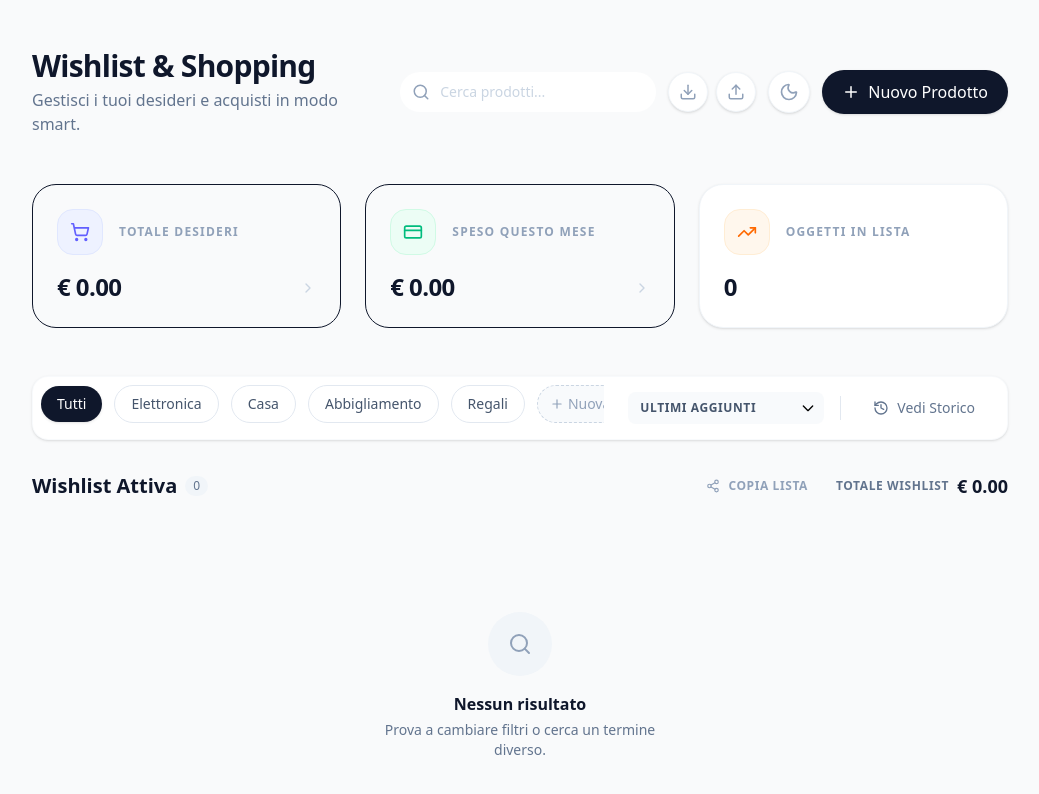
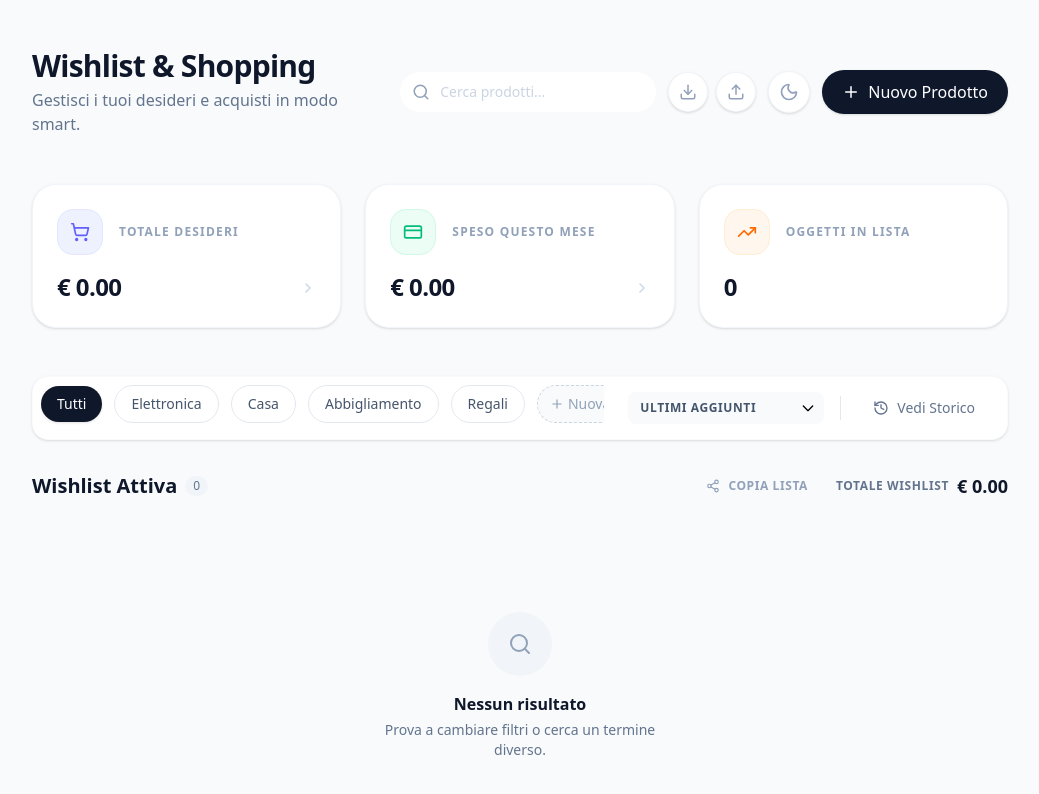
Before and after one commit to TheRealSirius/Laterbase, a React (Vite) app: page / in a window 1280 px wide. Shown: the top 794 px of the page, without its empty margins (120-1159 px from the left). Built offline with nearby package versions, Linux system fonts and the light colour scheme.

Commit message:
Sistemazione grafica

```diff
--- a/src/components/Dashboard.jsx
+++ b/src/components/Dashboard.jsx
@@ -54,12 +54,14 @@ const Dashboard = ({ products, isDarkMode, onSpentClick, onWishlistClick }) => {
                 <div
                     key={idx}
                     onClick={stat.onClick}
-                    className={`p-6 rounded-3xl border transition-all duration-300 ${stat.clickable
-                        ? (isDarkMode
-                            ? 'cursor-pointer hover:border-zinc-700 hover:bg-zinc-800/50 hover:-translate-y-1 hover:shadow-2xl hover:shadow-indigo-500/5'
-                            : 'cursor-pointer hover:border-slate-200 hover:shadow-xl hover:-translate-y-1')
-                        : (isDarkMode ? 'bg-zinc-900 border-zinc-800' : 'bg-white border-slate-100 shadow-sm')
-                        } ${isDarkMode && !stat.clickable ? 'bg-zinc-900 border-zinc-800' : ''} ${!isDarkMode && !stat.clickable ? 'bg-white border-slate-100 shadow-sm' : ''}`}
+                    tabIndex={stat.clickable ? 0 : -1}
+                    className={`p-6 rounded-3xl border transition-all duration-300 focus:outline-none focus:ring-0 ${stat.clickable
+                        ? 'cursor-pointer hover:shadow-md'
+                        : 'cursor-default'
+                        } ${isDarkMode
+                            ? `bg-zinc-900 border-zinc-800 ${stat.clickable ? 'hover:border-zinc-700 hover:bg-zinc-800/80' : ''}`
+                            : `bg-white border-slate-100 shadow-sm ${stat.clickable ? 'hover:border-slate-200' : ''}`
+                        }`}
                 >
                     <div className="flex items-center gap-4 mb-4">
                         <div className={`p-3 rounded-2xl ${stat.bgClass} border`}>
```
